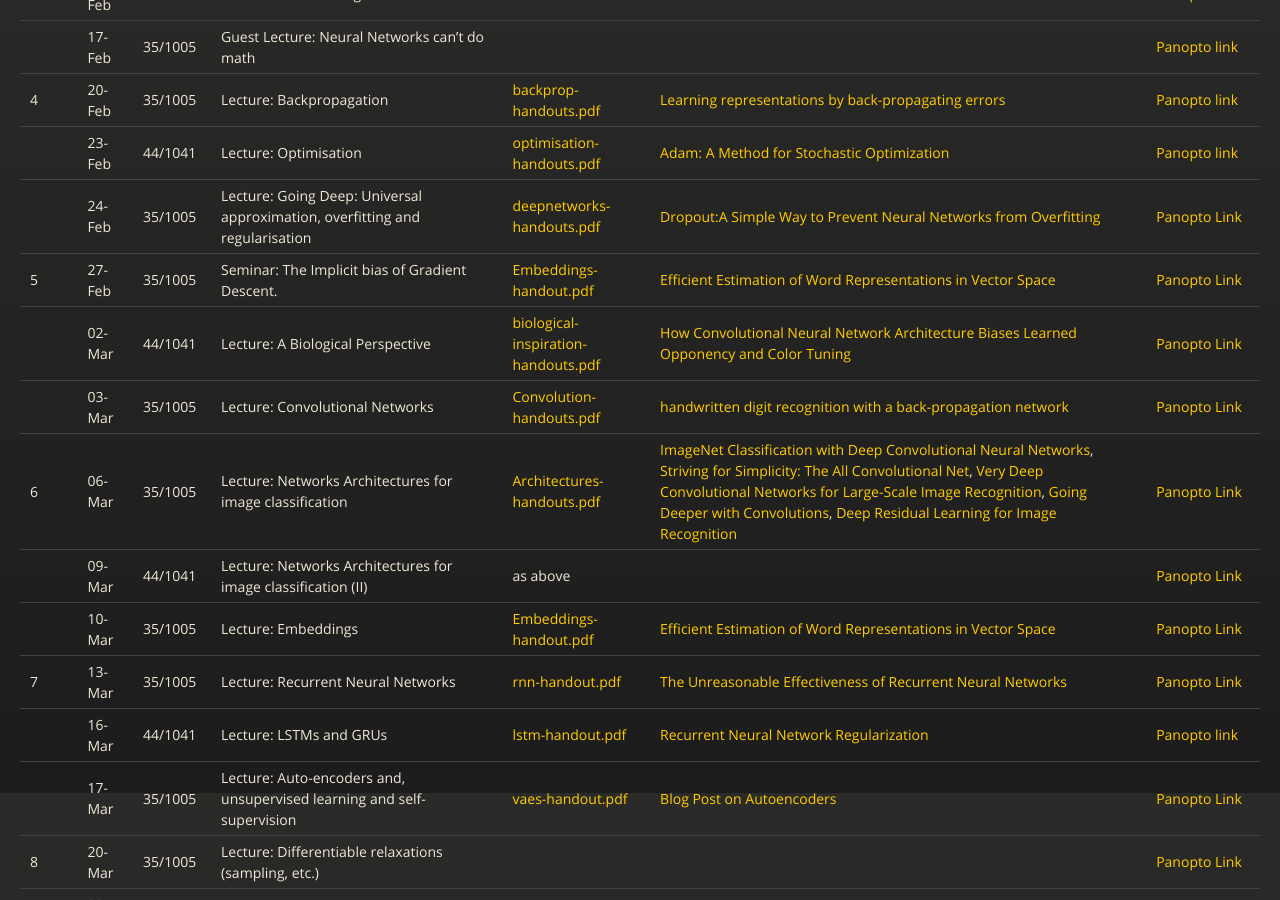
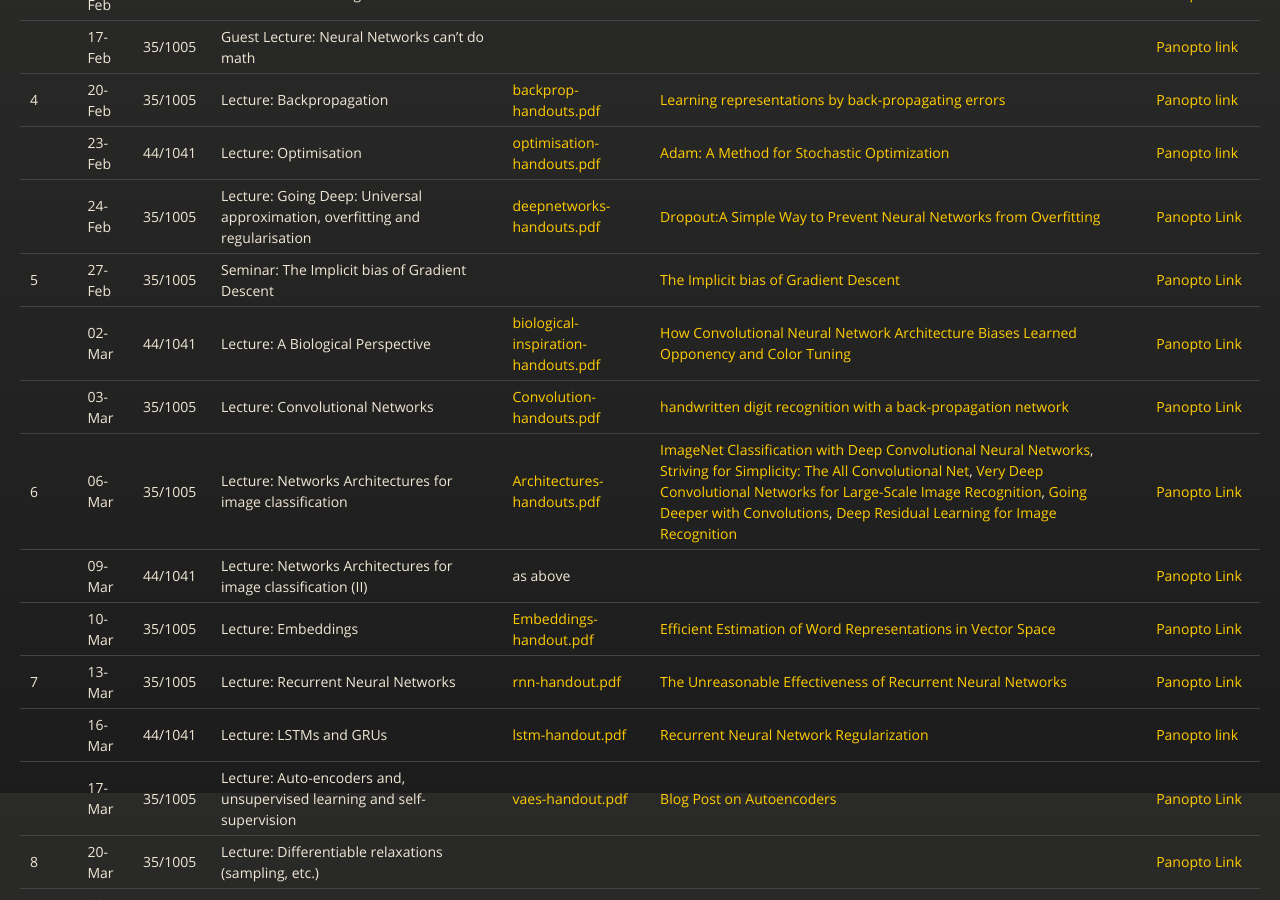
Before and after one commit to ecs-vlc/COMP6258, a Jekyll site: the page built from docs/index.md, in a window 1280 px wide and 900 px high, scrolled down 1907 px. Built offline with Jekyll 4.4.1, drawn with Linux system fonts in a browser that asks for light colours; nearby versions of some CDN libraries.

Commit message:
add files

```diff
--- a/docs/index.md
+++ b/docs/index.md
@@ -51,9 +51,9 @@
 |      | 16-Feb | 44/1041  | Guest Lecture: Emergent Communication                                                                                      |                                                                                     |                                         | [Panopto link]() |
 |      | 17-Feb | 35/1005  | Guest Lecture: Neural Networks can't do math                                                                               |                                                                                     |                                         | [Panopto link]() |
 | 4    | 20-Feb | 35/1005  | Lecture: Backpropagation                                                                                                   | [backprop-handouts.pdf](handouts/backprop-handouts.pdf)                             | [Learning representations by back-propagating errors](handouts/nature_article.pdf)   | [Panopto link](https://southampton.cloud.panopto.eu/Panopto/Pages/Viewer.aspx?id=edd2ae44-7f30-4de7-acba-afaf01186ac0) |
-|      | 23-Feb | 44/1041  | Lecture: Optimisation                                                                                                      | [optimisation-handouts.pdf](handouts/optimisation-handouts.pdf)                     | [Adam: A Method for Stochastic Optimization](https://arxiv.org/abs/1412.6980)                   | [Panopto link]() |
+|      | 23-Feb | 44/1041  | Lecture: Optimisation                                                                                                      | [optimisation-handouts.pdf](handouts/optimisation-handouts.pdf)                     | [Adam: A Method for Stochastic Optimization](https://arxiv.org/abs/1412.6980)                   | [Panopto link](https://southampton.cloud.panopto.eu/Panopto/Pages/Viewer.aspx?id=3b1be3a1-ff6d-4484-82db-afb200d62386) |
 |      | 24-Feb | 35/1005  | Lecture: Going Deep: Universal approximation, overfitting and regularisation                                               | [deepnetworks-handouts.pdf](handouts/deepnetworks-handouts.pdf)                     | [Dropout:A Simple Way to Prevent Neural Networks from Overfitting](handouts/srivastava14a.pdf) | [Panopto Link]()|
-| 5    | 27-Feb | 35/1005  | Seminar: The Implicit bias of Gradient Descent.                                                                            | [Embeddings-handout.pdf](handouts/Embeddings-handouts.pdf)                          | [Efficient Estimation of Word Representations in Vector Space](https://arxiv.org/pdf/1301.3781.pdf) | [Panopto Link]() |
+| 5    | 27-Feb | 35/1005  | Seminar: The Implicit bias of Gradient Descent                                                                            | | [The Implicit bias of Gradient Descent](https://www.jmlr.org/papers/volume19/18-188/18-188.pdf) | [Panopto Link]() |
 |      | 02-Mar | 44/1041  | Lecture: A Biological Perspective                                                                                          | [biological-inspiration-handouts.pdf](handouts/biological-inspiration-handouts.pdf) | [How Convolutional Neural Network Architecture Biases Learned Opponency and Color Tuning](https://www.mitpressjournals.org/doi/pdf/10.1162/neco_a_01356) | [Panopto Link]() |
 |      | 03-Mar | 35/1005  | Lecture: Convolutional Networks                                                                                            | [Convolution-handouts.pdf](handouts/Convolution-handouts.pdf)                       | [handwritten digit recognition with a back-propagation network](https://papers.nips.cc/paper/293-handwritten-digit-recognition-with-a-back-propagation-network.pdf)                                        |  [Panopto Link]() |
 | 6    | 06-Mar | 35/1005  | Lecture: Networks Architectures for image classification                                                                   | [Architectures-handouts.pdf](handouts/Architectures-handouts.pdf)                   | [ImageNet Classification with Deep Convolutional Neural Networks](https://papers.nips.cc/paper/4824-imagenet-classification-with-deep-convolutional-neural-networks.pdf), [Striving for Simplicity: The All Convolutional Net](https://arxiv.org/pdf/1412.6806.pdf), [Very Deep Convolutional Networks for Large-Scale Image Recognition](https://arxiv.org/pdf/1409.1556.pdf), [Going Deeper with Convolutions](https://arxiv.org/pdf/1409.4842), [Deep Residual Learning for Image Recognition](https://arxiv.org/pdf/1512.03385.pdf) |  [Panopto Link]() |
```
Also changed, not shown: 2 other files.
